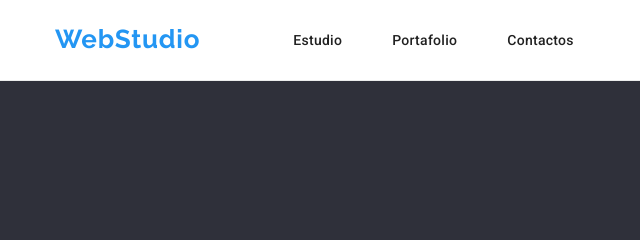
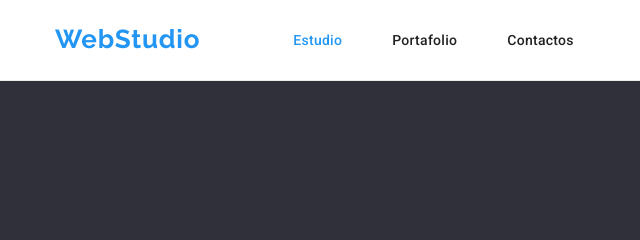
Before and after one commit to milingue1993/goit-markup-hw-02, a plain HTML site: page index.html in a window 1280 px wide. Shown: the top 240 px of the page, 0-640 px from the left. Drawn offline with nearby package versions, Linux system fonts and the light colour scheme.

Commit message:
hw2remodifiedx10

```diff
--- a/css/styles.css
+++ b/css/styles.css
@@ -26,6 +26,7 @@ img {
     max-width: 100%;
     height: auto;
 }
+
 
 /*this styles are for header nav*/
 .webstudio {
@@ -86,14 +87,12 @@ ul li a {
         color: #212121;
         text-decoration: none;
 }
-.link-one {
-}
-.link-one-one{
+.link.active {
+    color: #2196f3;
 }
 .link-two {
     color: #757575;
 }
-
 .section-box-one-title {
     margin-top: 0;
 }
--- a/index.html
+++ b/index.html
@@ -13,11 +13,11 @@
   </head>
     <body>
       <header class="border-line">
-        <div class="container header-box">
+        <section class="container header-box">
           <nav class="header-box-one">
             <a class="webstudio" href="index.html" >WebStudio</a>
             <ul class="nav-box-one">
-              <li><a class="link-one link-one-one" href="index.html">Estudio</a></li>
+              <li><a class="link-one link-one-one link active" href="./index.html">Estudio</a></li>
               <li><a class="link-one" href="portafolio.html">Portafolio</a></li>
               <li><a class="link-one" href="#">Contactos</a></li>
             </ul>
@@ -27,7 +27,7 @@
             <li><a class="link-two" href="#">info@devstudio.com</a></li>
             <li><a class="link-two" href="#">+55 5529 6000</a></li>
           </ul>
-        </div>
+        </section>
     </header>
     <main>
       <div class="main-box-one-color">
```
Also changed, not shown: portafolio.html (+1 -1 lines).
